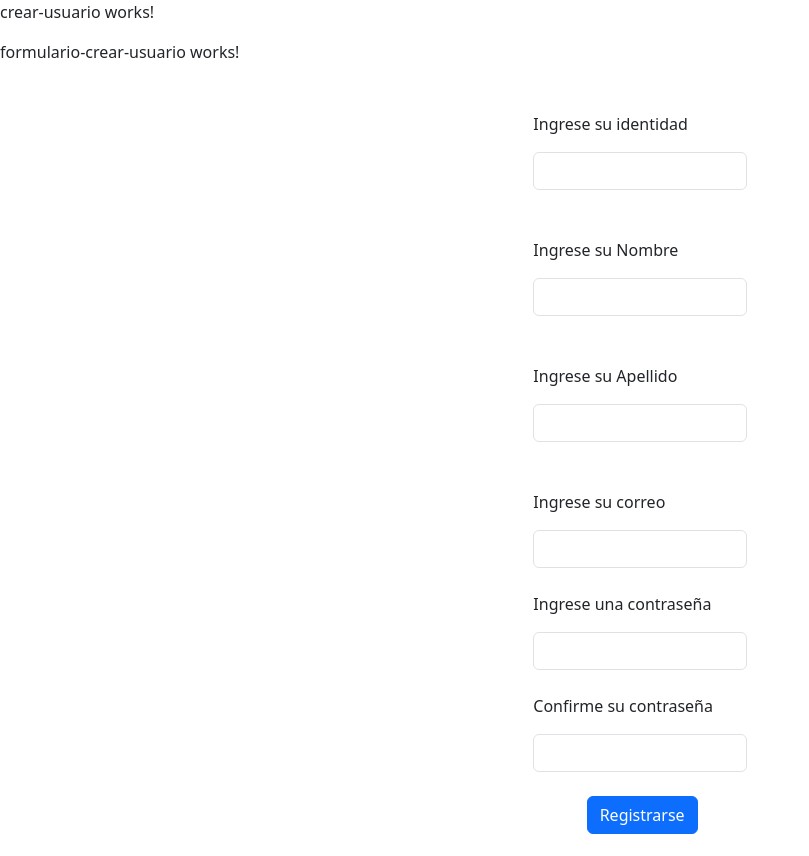
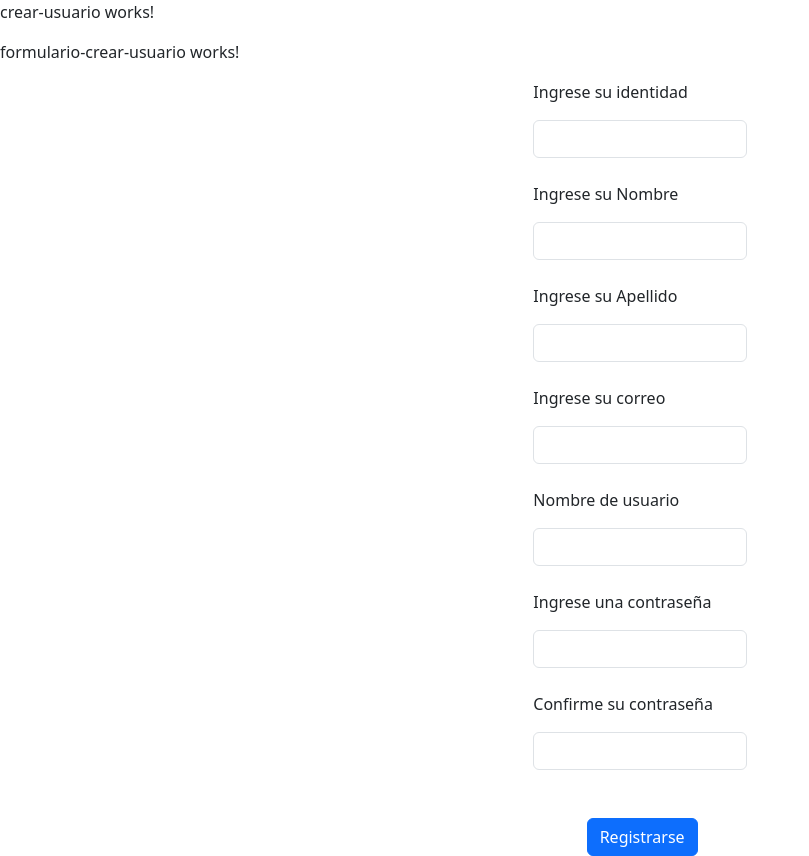
Before and after one commit to sofiaramos5357/front_requerimientos, an Angular app: page /crearusuario in a window 1280 px wide. Shown: the whole page, without its empty margins (0-809 px from the left). Before the commit the page ends 834 px from the top, so only its background shows below. Built offline with nearby package versions, Linux system fonts and the light colour scheme; no server answers.

Commit message:
registro y recuperacion de contrasena

```diff
--- a/src/app/components/formulario-crear-usuario/formulario-crear-usuario.component.html
+++ b/src/app/components/formulario-crear-usuario/formulario-crear-usuario.component.html
@@ -1,41 +1,47 @@
 <p>formulario-crear-usuario works!</p>
 
 <form>
-    <div class="d-grid gap-2 col-2 mx-auto mt-5">
+    <div class="d-grid gap-2 col-2 mx-auto ">
       <label for="exampleInputEmail1" class="form-label">Ingrese su identidad</label>
-      <input type="text" class="form-control" id="Identidad" name="Identidad" [(ngModel)]="usuarioRegistrar.Identidad" aria-describedby="emailHelp"/>
+      <input type="text" class="form-control" id="Identidad" name="Identidad" [(ngModel)]="nuevoUsuario.Identidad" aria-describedby="emailHelp"/>
     </div>
 
-    <div class="d-grid gap-2 col-2 mx-auto mt-5">
+    <div class="d-grid gap-2 col-2 mx-auto mt-4">
         <label for="exampleInputEmail1" class="form-label">Ingrese su Nombre</label>
-        <input type="text" class="form-control" id="Nombre" name="Nombre" [(ngModel)]="usuarioRegistrar.Nombre" aria-describedby="emailHelp"/>
+        <input type="text" class="form-control" id="Nombre" name="Nombre" [(ngModel)]="nuevoUsuario.Nombre" aria-describedby="emailHelp"/>
     </div>
 
-    <div class="d-grid gap-2 col-2 mx-auto mt-5">
+    <div class="d-grid gap-2 col-2 mx-auto mt-4">
         <label for="exampleInputEmail1" class="form-label">Ingrese su Apellido</label>
-        <input type="text" class="form-control" id="Apellido" name="Apellido" [(ngModel)]="usuarioRegistrar.Apellido" aria-describedby="emailHelp"/>
+        <input type="text" class="form-control" id="Apellido" name="Apellido" [(ngModel)]="nuevoUsuario.Apellido" aria-describedby="emailHelp"/>
     </div>
 
-    <div class="d-grid gap-2 col-2 mx-auto mt-5">
+    <div class="d-grid gap-2 col-2 mx-auto mt-4">
         <label for="exampleInputEmail1" class="form-label">Ingrese su correo</label>
-        <input type="email" class="form-control" id="Correo" name="Correo" [(ngModel)]="usuarioRegistrar.Correo" aria-describedby="emailHelp"/>
+        <input type="email" class="form-control" id="Correo" name="Correo" [(ngModel)]="nuevoUsuario.Correo" aria-describedby="emailHelp"/>
+    </div>
+
+    <div class="d-grid gap-2 col-2 mx-auto mt-4">
+      <label for="exampleInputEmail1" class="form-label">Nombre de usuario</label>
+      <input type="text" class="form-control" id="NombreUsuario" name="NombreUsuario" [(ngModel)]="nuevoUsuario.NombreUsuario" aria-describedby="emailHelp"/>
   </div>
 
     <div class="d-grid gap-2 col-2 mx-auto mt-4">
       <label for="exampleInputPassword1" class="form-label">Ingrese una contraseña</label>
-      <input type="password" class="form-control" id="Contrasena" name="Contrasena" [(ngModel)]="usuarioRegistrar.Contrasena"/>
+      <input type="password" class="form-control" id="Contrasena" name="Contrasena" [(ngModel)]="nuevoUsuario.Contrasena" />
     </div>
 
     <div class="d-grid gap-2 col-2 mx-auto mt-4">
       <label for="exampleInputPassword1" class="form-label">Confirme su contraseña</label>
-        <input type="password" class="form-control" id="exampleInputPassword1" />
+      <input type="password" class="form-control" id="contrasenaConfirmacion" name="contrasenaConfirmacion" [(ngModel)]="contrasenaConfirmacion" (ngModelChange)="verificarContrasenas()"/>
+      <!-- Mostrar un mensaje de error si las contraseñas no coinciden -->
+      <div *ngIf="!contrasenasCoinciden" class="text-danger">Las contraseñas no coinciden.</div>
     </div>
 
-    <div class="d-grid gap-2 col-1 mx-auto mt-4" >
-      <button type="submit" class="btn btn-primary" >
-        <a class="nav-link"  (click)="registrar()">Registrarse</a></button>
+    <div class="d-grid gap-2 col-1 mx-auto mt-5">
+      <button type="button" class="btn btn-primary" (click)="registrar()">Registrarse</button>
+    </div>
 
-    </div>
 </form>
 
   <!--style="color:rgb(81, 165, 42)"-->
--- a/src/app/components/formulario-crear-usuario/formulario-crear-usuario.component.ts
+++ b/src/app/components/formulario-crear-usuario/formulario-crear-usuario.component.ts
@@ -1,5 +1,6 @@
 import { Component } from '@angular/core';
-
+import { CrudService } from 'src/app/services/crud.service';
+import { Router } from '@angular/router';
 @Component({
   selector: 'app-formulario-crear-usuario',
   templateUrl: './formulario-crear-usuario.component.html',
@@ -7,15 +8,57 @@ import { Component } from '@angular/core';
 })
 export class FormularioCrearUsuarioComponent {
 
-  usuarioRegistrar={
-    Identidad:'',
-    Nombre:'',
-    Apellido:'',
-    Correo:'',
-    Contrasena:'',
+  nuevoUsuario = {
+    Identidad: '',
+    Nombre: '',
+    Apellido: '',
+    Correo: '',
+    Contrasena: '',
+    NombreUsuario: '',
+  };
+
+  contrasenaConfirmacion = ''; // Para almacenar la confirmación de contraseña
+  contrasenasCoinciden = true; // Para verificar si las contraseñas coinciden
+
+  constructor(private crudService:CrudService, private router: Router,){
   }
 
-  registrar(){
-    console.log(this.usuarioRegistrar)
+  registrar() {
+    if (this.nuevoUsuario.Contrasena === this.contrasenaConfirmacion) {
+      // Las contraseñas coinciden, guardar la contraseña en nuevoUsuario.Contrasena
+      this.nuevoUsuario.Contrasena = this.contrasenaConfirmacion;
+      // Luego, puedes realizar la lógica de registro aquí
+      this.crudService.crearUsuario(this.nuevoUsuario).subscribe(
+        (response) => {
+          // Aquí puedes manejar la respuesta del backend si es necesario
+          console.log('Registro exitoso', response);
+          // Limpia los campos del formulario u realiza otras acciones necesarias después del registro
+          this.nuevoUsuario = {
+            Identidad: '',
+            Nombre: '',
+            Apellido: '',
+            Correo: '',
+            Contrasena: '',
+            NombreUsuario: '',
+          };
+          this.contrasenaConfirmacion = '';
+          this.router.navigate(['/login']);
+
+          // Limpia el mensaje de error si había uno previamente
+        },
+        (error) => {
+          // Manejar errores aquí
+          console.error('Error en el registro', error);
+        }
+      );
+    } else {
+      // Las contraseñas no coinciden, muestra un mensaje de error o toma la acción adecuada
+      this.contrasenasCoinciden = false;
+    }
+  }
+
+  verificarContrasenas() {
+    // Verificar si las contraseñas coinciden cada vez que se modifica contrasenaConfirmacion
+    this.contrasenasCoinciden = this.nuevoUsuario.Contrasena === this.contrasenaConfirmacion;
   }
 }
--- a/src/app/components/formulario-login/formulario-login.component.ts
+++ b/src/app/components/formulario-login/formulario-login.component.ts
@@ -25,13 +25,10 @@ signUp(){
   this.authService.signUp(this.usuario)
   .subscribe(
     res=> {
-      console.log(res.token);
       localStorage.setItem('token', res.token);
     this.router.navigate(['/home']);
     },
     err=>console.log(err)
   )
-  console.log(this.usuario)
 }
-
 }
--- a/src/app/components/formulario-recuperar-contrasena/formulario-recuperar-contrasena.component.html
+++ b/src/app/components/formulario-recuperar-contrasena/formulario-recuperar-contrasena.component.html
@@ -3,11 +3,9 @@
 <form>
     <div class="d-grid gap-2 col-2 mx-auto mt-5">
         <label for="exampleInputEmail1" class="form-label">Ingrese su correo</label>
-        <input type="email" class="form-control" id="exampleInputEmail1" aria-describedby="emailHelp"/>
+        <input type="email" class="form-control" id="Correo" name="Correo" [(ngModel)]="usuario.Correo" aria-describedby="emailHelp"/>
     </div>
-
     <div class="d-grid gap-2 col-1 mx-auto mt-4">
-      <button type="submit" class="btn btn-primary" >
-        <a class="nav-link" href="/login">Enviar</a></button>
+      <button type="button" class="btn btn-primary" (click)="enviarCorreo()">Enviar</button>
     </div>
   </form>
--- a/src/app/components/formulario-recuperar-contrasena/formulario-recuperar-contrasena.component.ts
+++ b/src/app/components/formulario-recuperar-contrasena/formulario-recuperar-contrasena.component.ts
@@ -1,4 +1,6 @@
 import { Component } from '@angular/core';
+import { AuthService } from 'src/app/services/auth.service';
+import { Router } from '@angular/router';
 
 @Component({
   selector: 'app-formulario-recuperar-contrasena',
@@ -7,4 +9,24 @@ import { Component } from '@angular/core';
 })
 export class FormularioRecuperarContrasenaComponent {
 
+  constructor(private authService:AuthService, private router: Router,){
+  }
+
+  usuario = {
+    Correo: '',
+
+  };
+
+  enviarCorreo(){
+    this.authService.enviarContrasena(this.usuario.Correo).subscribe(
+      (response) => {
+        console.log(response);
+        //this.router.navigate(['/login']);
+      },
+      (error) => {
+        console.error(error);
+
+      }
+    );
+  }
 }
--- a/src/app/services/auth.service.ts
+++ b/src/app/services/auth.service.ts
@@ -30,4 +30,10 @@ export class AuthService {
     localStorage.removeItem('token');
     this.router.navigate(['/login']);
   }
+
+
+  //-------------------------enviar contrasena------------------------
+enviarContrasena(usuario){
+  return this.http.post<any>(this.URL + `/recuperarcontrasena`, usuario);
 }
+}
--- a/src/app/services/crud.service.ts
+++ b/src/app/services/crud.service.ts
@@ -70,8 +70,8 @@ getUsuario(id:any){
   )
 }
 
-crearUsuario(data:Usuario){
-  return this.httpClient.post(`${this.RestApi}/usuario/crear`, data,{headers: this.httpHeaders})
+crearUsuario(data:any){
+  return this.httpClient.post(`${this.RestApi}/registro`, data,{headers: this.httpHeaders})
   .pipe(catchError(this.handleError))
 }
 
@@ -236,4 +236,5 @@ modificarTipoObjeto(data:any){
 }
 
 
+
 }
```
Also changed, not shown: observaciones.txt. Lines whose indentation alone changed are shown as unchanged.
